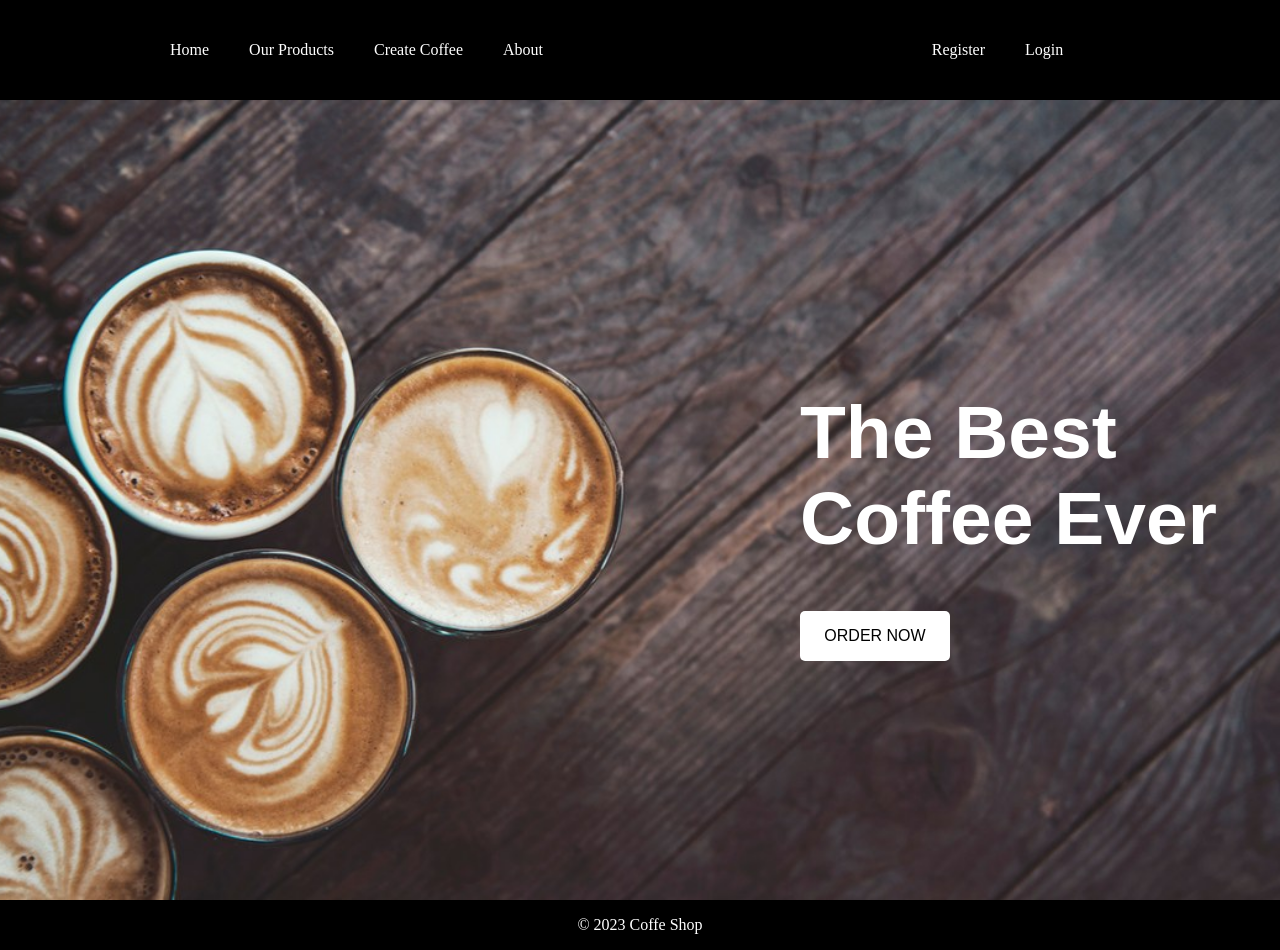
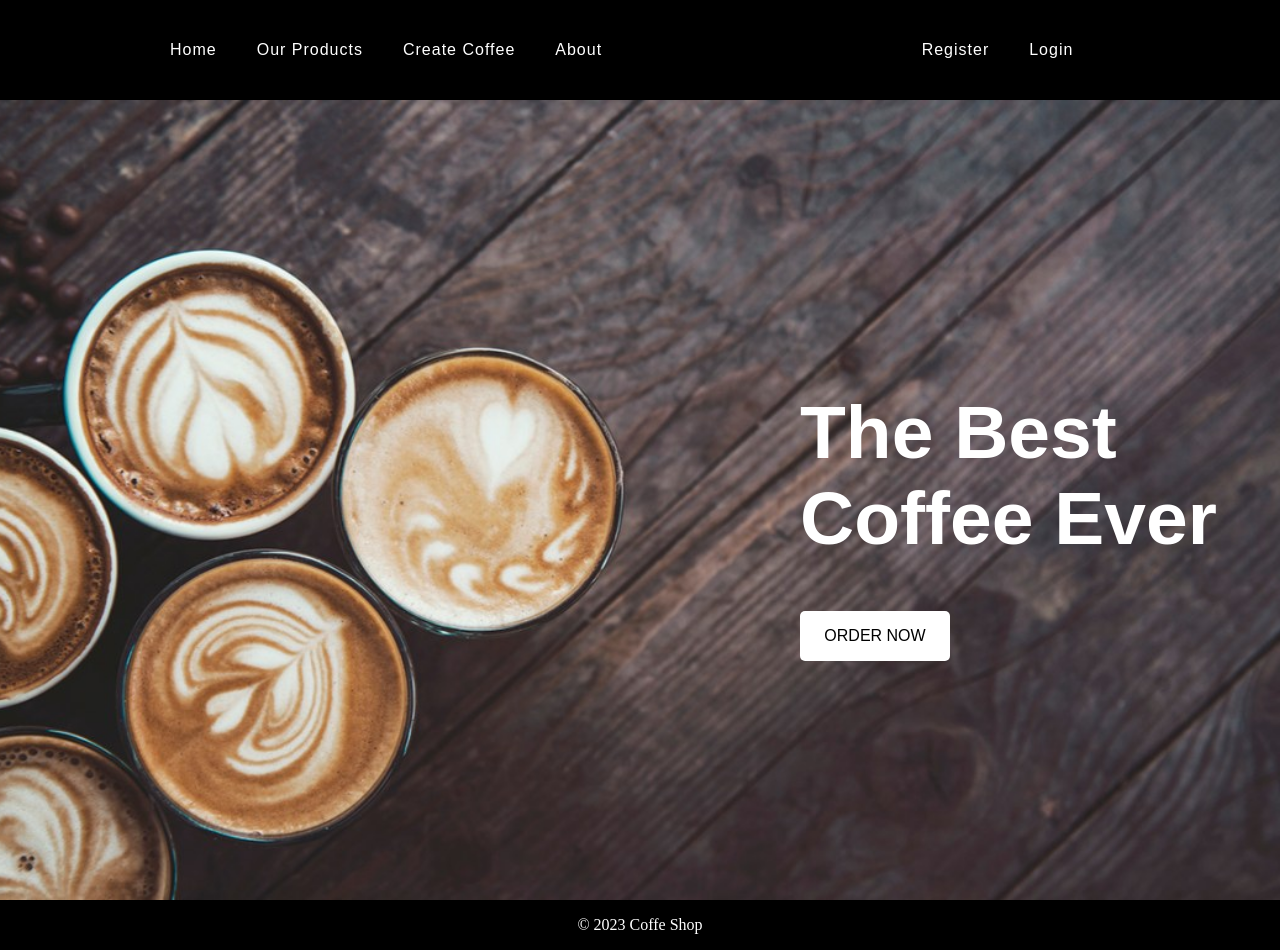
Before and after one commit to MarioAngelov2/Coffee-App, a React (Create React App) app in the folder app/: page / in a window 1280 px wide. Built offline with nearby package versions, Linux system fonts and the light colour scheme.

Commit message:
Update Navbar.css

```diff
--- a/app/src/styles/Navbar.css
+++ b/app/src/styles/Navbar.css
@@ -26,4 +26,13 @@
   color: white;
   text-decoration: none;
   margin: 20px;
+  letter-spacing: 1px;
+  font-family: sans-serif;
+  font-size: 16px;
+  transition: 0.2s ease-in-out;
 }
+
+.navbar a:hover {
+  font-size: 19px;
+  transition: 0.1s ease-in-out;
+}
```
